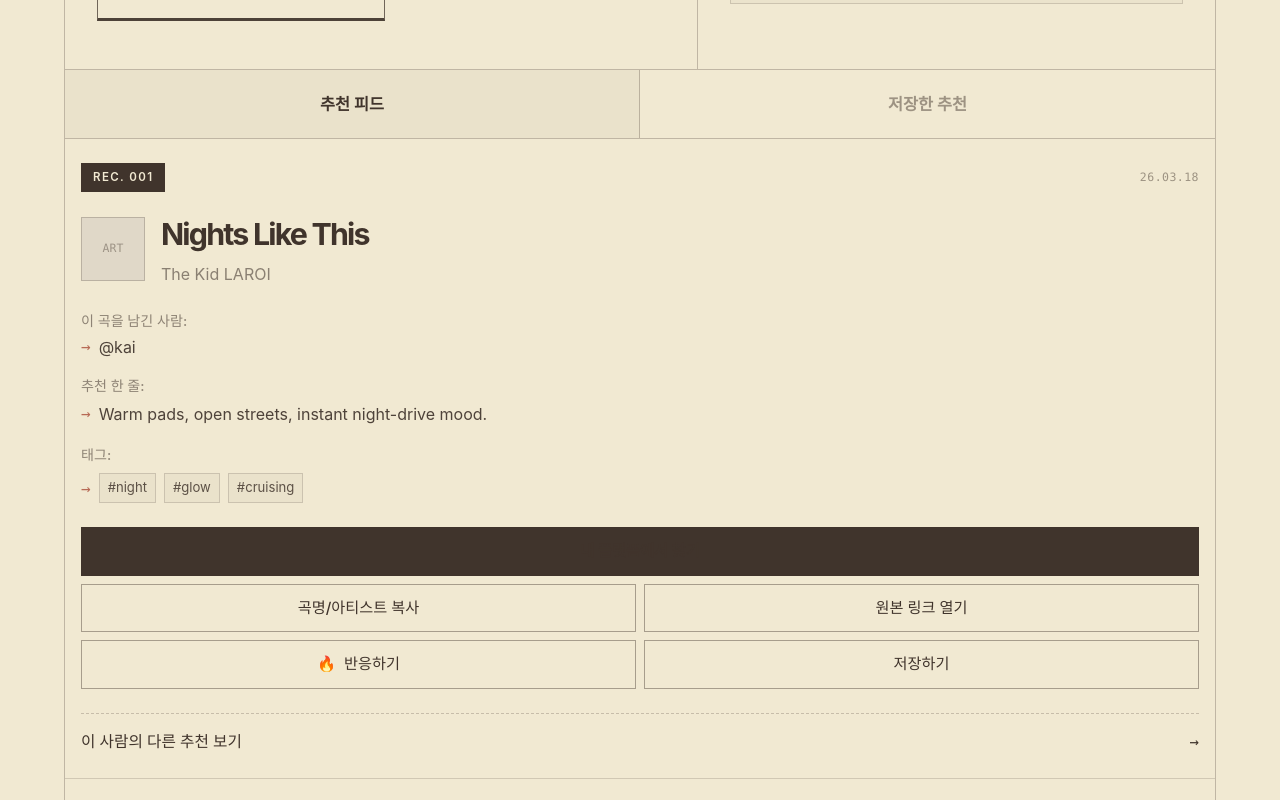
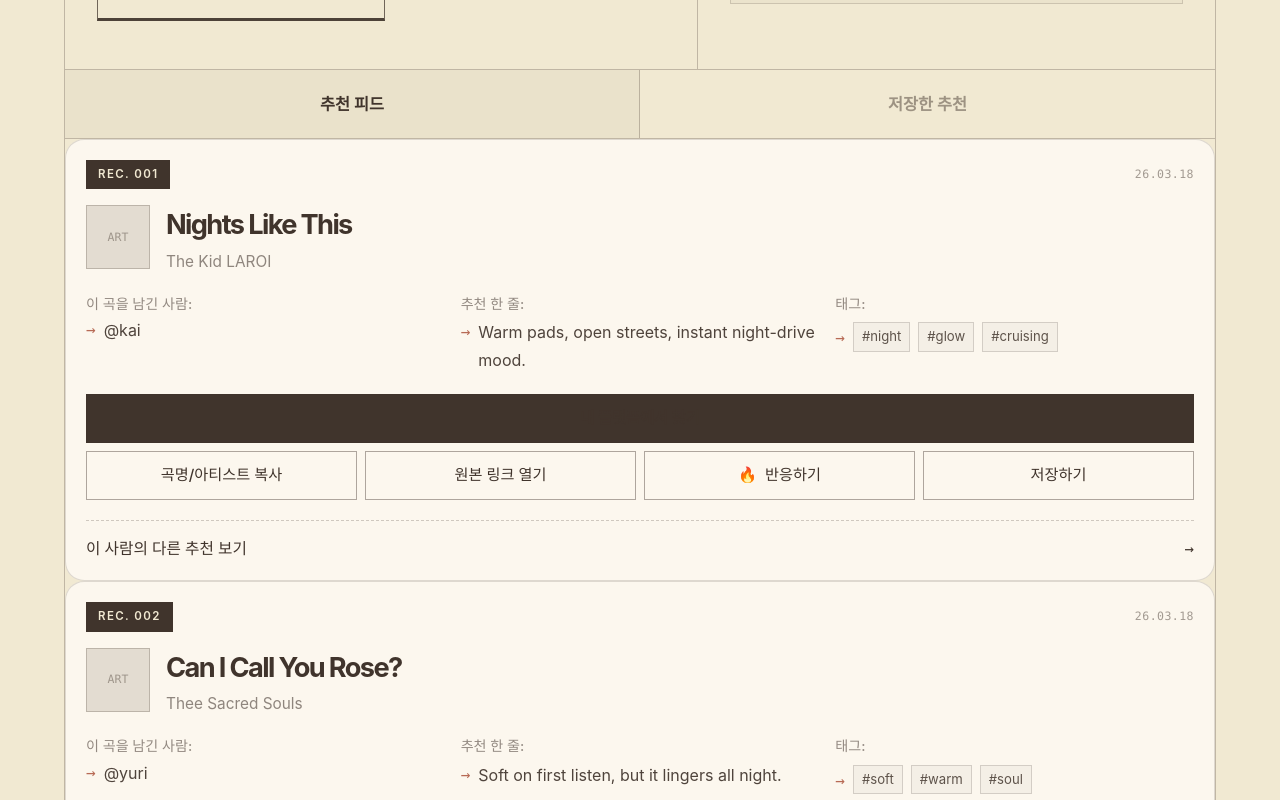
Before and after one commit to MrTMI-0315/onochu, a Next.js app: page /recommendations in a window 1280 px wide. Shown: the part 900-1700 px from the top of the page. Built offline with nearby package versions, Linux system fonts and the light colour scheme.

Commit message:
fix: polish desktop recommendation card density

```diff
--- a/components/recommendation-card.tsx
+++ b/components/recommendation-card.tsx
@@ -104,7 +104,7 @@ export function RecommendationCard({
 
   if (mobileSimple) {
     return (
-      <article className="border-b border-[rgba(64,52,44,0.18)] px-4 py-6 text-[var(--accent-ink)]">
+      <article className="border-b border-[rgba(64,52,44,0.18)] px-4 py-6 text-[var(--accent-ink)] transition-colors duration-200 md:rounded-[1.2rem] md:border md:border-[rgba(64,52,44,0.16)] md:bg-[rgba(255,252,246,0.78)] md:px-5 md:py-5 md:hover:bg-[rgba(255,252,246,0.96)] md:hover:shadow-[0_18px_40px_rgba(64,52,44,0.08)]">
         <div className="flex items-center justify-between gap-4">
           <span className="bg-[var(--accent-ink)] px-3 py-1.5 text-[0.72rem] font-semibold tracking-[0.12em] text-[var(--paper)]">
             {mobileRecordId}
@@ -114,21 +114,21 @@ export function RecommendationCard({
           </span>
         </div>
 
-        <div className="mt-5 flex items-center gap-4">
+        <div className="mt-5 flex items-center gap-4 md:mt-4 md:items-start">
           <div className="flex h-16 w-16 shrink-0 items-center justify-center border border-[rgba(64,52,44,0.24)] bg-[rgba(217,210,197,0.7)] text-[0.72rem] font-mono text-[rgba(64,52,44,0.42)]">
             ART
           </div>
           <div className="min-w-0">
-            <h3 className="text-[1.9rem] font-bold tracking-[-0.06em] text-[var(--accent-ink)]">
+            <h3 className="text-[1.9rem] font-bold tracking-[-0.06em] text-[var(--accent-ink)] md:text-[1.7rem]">
               {recommendation.trackTitle}
             </h3>
-            <p className="mt-1 text-[1rem] text-[rgba(64,52,44,0.58)]">
+            <p className="mt-1 text-[1rem] text-[rgba(64,52,44,0.58)] md:text-[0.96rem]">
               {recommendation.artistName}
             </p>
           </div>
         </div>
 
-        <ul className="mt-6 space-y-4">
+        <ul className="mt-6 space-y-4 md:mt-5 md:grid md:grid-cols-3 md:gap-4 md:space-y-0">
           <li className="space-y-1">
             <p className="text-[0.88rem] font-medium text-[rgba(64,52,44,0.56)]">
               이 곡을 남긴 사람:
@@ -167,19 +167,19 @@ export function RecommendationCard({
           </li>
         </ul>
 
-        <div className="mt-6 grid grid-cols-2 gap-2">
+        <div className="mt-6 grid grid-cols-2 gap-2 md:mt-5 md:grid-cols-4">
           <a
             href={resolvedLink.href}
             target="_blank"
             rel="noreferrer"
-            className="col-span-2 flex items-center justify-center border border-[rgba(64,52,44,0.9)] bg-[var(--accent-ink)] px-4 py-3 text-[0.95rem] font-semibold text-[var(--paper)]"
+            className="col-span-2 flex items-center justify-center border border-[rgba(64,52,44,0.9)] bg-[var(--accent-ink)] px-4 py-3 text-[0.95rem] font-semibold text-[var(--paper)] transition-colors duration-200 hover:bg-[var(--primary-strong)] focus-visible:outline-none focus-visible:ring-2 focus-visible:ring-[rgba(193,88,67,0.38)] focus-visible:ring-offset-2 focus-visible:ring-offset-[var(--paper)] md:col-span-4"
           >
             내 플랫폼에서 찾기
           </a>
           <button
             type="button"
             onClick={handleCopySearchQuery}
-            className="flex items-center justify-center border border-[rgba(64,52,44,0.42)] bg-transparent px-4 py-3 text-[0.95rem] font-medium text-[var(--accent-ink)]"
+            className="flex items-center justify-center border border-[rgba(64,52,44,0.42)] bg-transparent px-4 py-3 text-[0.95rem] font-medium text-[var(--accent-ink)] transition-colors duration-200 hover:bg-[rgba(64,52,44,0.04)] focus-visible:outline-none focus-visible:ring-2 focus-visible:ring-[rgba(193,88,67,0.22)] focus-visible:ring-offset-2 focus-visible:ring-offset-[var(--paper)]"
           >
             {copyStatus === "copied"
               ? "복사됨 ✓"
@@ -191,7 +191,7 @@ export function RecommendationCard({
             href={recommendation.url}
             target="_blank"
             rel="noreferrer"
-            className="flex items-center justify-center border border-[rgba(64,52,44,0.42)] bg-transparent px-4 py-3 text-[0.95rem] font-medium text-[var(--accent-ink)]"
+            className="flex items-center justify-center border border-[rgba(64,52,44,0.42)] bg-transparent px-4 py-3 text-[0.95rem] font-medium text-[var(--accent-ink)] transition-colors duration-200 hover:bg-[rgba(64,52,44,0.04)] focus-visible:outline-none focus-visible:ring-2 focus-visible:ring-[rgba(193,88,67,0.22)] focus-visible:ring-offset-2 focus-visible:ring-offset-[var(--paper)]"
           >
             원본 링크 열기
           </a>
@@ -199,10 +199,10 @@ export function RecommendationCard({
             type="button"
             disabled={!onToggleEngagement}
             onClick={() => onToggleEngagement?.(recommendation.id, "fire")}
-            className={`flex items-center justify-center gap-2 border px-4 py-3 text-[0.95rem] font-medium ${
+            className={`flex items-center justify-center gap-2 border px-4 py-3 text-[0.95rem] font-medium transition-colors duration-200 focus-visible:outline-none focus-visible:ring-2 focus-visible:ring-[rgba(193,88,67,0.22)] focus-visible:ring-offset-2 focus-visible:ring-offset-[var(--paper)] ${
               resolvedEngagement.fire
                 ? "border-[rgba(193,88,67,0.8)] bg-[rgba(193,88,67,0.08)] text-[var(--primary-strong)]"
-                : "border-[rgba(64,52,44,0.42)] text-[var(--accent-ink)]"
+                : "border-[rgba(64,52,44,0.42)] text-[var(--accent-ink)] hover:bg-[rgba(64,52,44,0.04)]"
             }`}
           >
             <span>🔥</span>
@@ -212,10 +212,10 @@ export function RecommendationCard({
             type="button"
             disabled={!onToggleEngagement}
             onClick={() => onToggleEngagement?.(recommendation.id, "save")}
-            className={`flex items-center justify-center border px-4 py-3 text-[0.95rem] font-medium ${
+            className={`flex items-center justify-center border px-4 py-3 text-[0.95rem] font-medium transition-colors duration-200 focus-visible:outline-none focus-visible:ring-2 focus-visible:ring-[rgba(193,88,67,0.22)] focus-visible:ring-offset-2 focus-visible:ring-offset-[var(--paper)] ${
               resolvedEngagement.save
                 ? "border-[rgba(64,52,44,0.8)] bg-[rgba(64,52,44,0.08)] text-[var(--accent-ink)]"
-                : "border-[rgba(64,52,44,0.42)] text-[var(--accent-ink)]"
+                : "border-[rgba(64,52,44,0.42)] text-[var(--accent-ink)] hover:bg-[rgba(64,52,44,0.04)]"
             }`}
           >
             {resolvedEngagement.save ? "저장됨 ✓" : "저장하기"}
@@ -225,7 +225,7 @@ export function RecommendationCard({
         {linkToMember ? (
           <Link
             href={memberProfileHref}
-            className="mt-6 flex items-center justify-between border-t border-dashed border-[rgba(64,52,44,0.24)] pt-4 text-[0.98rem] font-medium text-[var(--accent-ink)]"
+            className="mt-6 flex items-center justify-between border-t border-dashed border-[rgba(64,52,44,0.24)] pt-4 text-[0.98rem] font-medium text-[var(--accent-ink)] transition-colors duration-200 hover:text-[var(--primary-strong)] focus-visible:outline-none focus-visible:ring-2 focus-visible:ring-[rgba(193,88,67,0.22)] focus-visible:ring-offset-2 focus-visible:ring-offset-[var(--paper)] md:mt-5"
           >
             <span>이 사람의 다른 추천 보기</span>
             <span className="font-mono">→</span>
```
